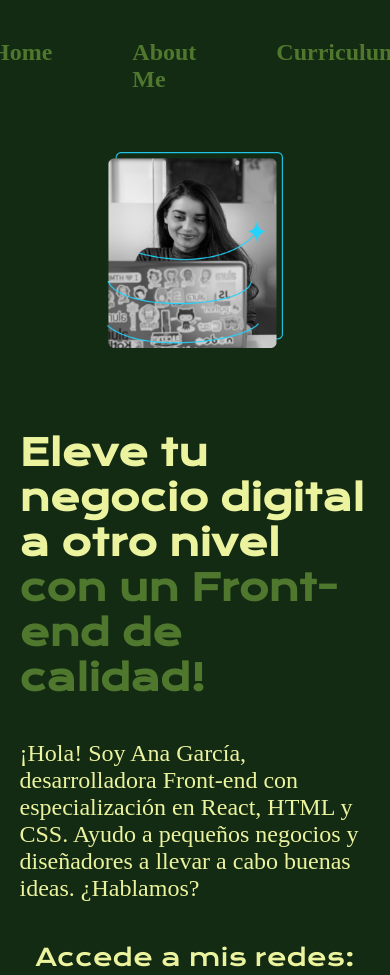
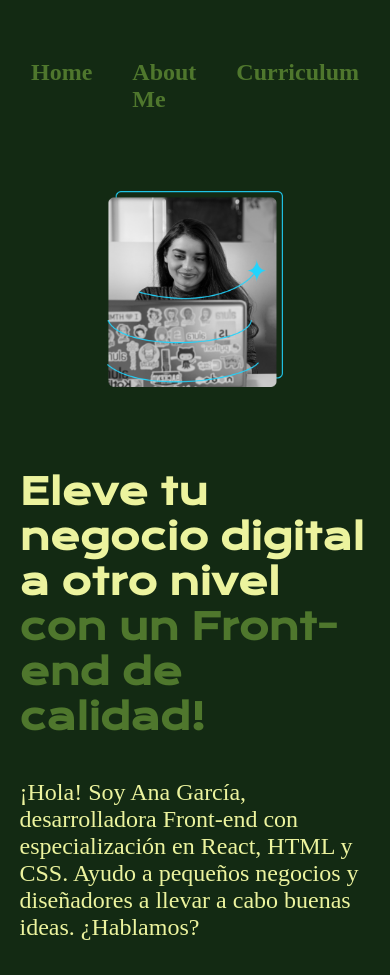
Before and after one commit to Chocolatiu/portafolio, a plain HTML site: page index.html in a window 390 px wide. Shown: the top 975 px of the page. Drawn offline with nearby package versions, Linux system fonts and the light colour scheme.

Commit message:
elimina el width auto y agrega gap 40% al header menu responsive

```diff
--- a/Styles/style.css
+++ b/Styles/style.css
@@ -133,12 +133,12 @@ footer{
 /* Responsividad */
 @media (max-width: 1200px){
     .header{
-        padding: 10%;
+        padding: 15%;
     }
 
     .header__menu{
         justify-content: center;
-        width: auto;
+        gap: 40px;
     }
 
     .presentacion{
```
